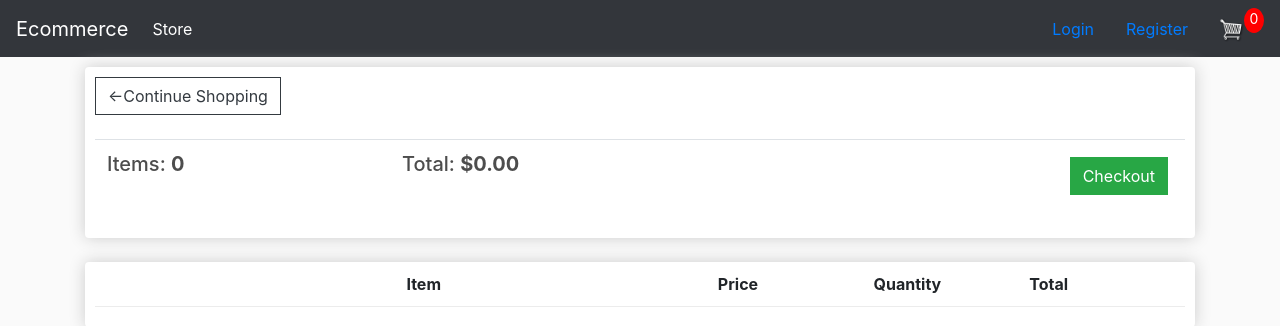
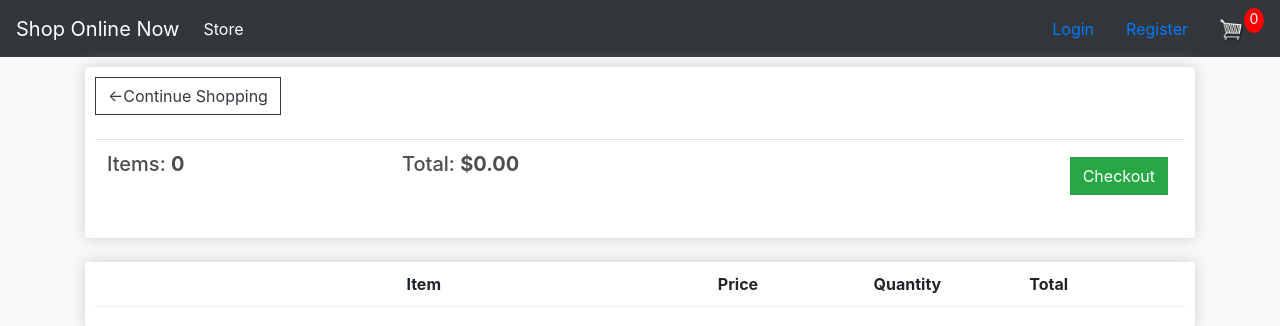
Before and after one commit to shoaibmalek21/Shop-Online-Now-Django-App, a Django app: page /cart/ in a window 1280 px wide. Shown: the top 326 px of the page. Run offline with Django 3.2, Linux system fonts and the light colour scheme; lists and menus that the app fills with data are empty; some libraries are stand-ins or nearby versions.

Commit message:
Update main.html

```diff
--- a/store/templates/store/main.html
+++ b/store/templates/store/main.html
@@ -2,7 +2,7 @@
 {% load static %}
 <html>
 <head>
-	<title>Ecommerce</title>
+	<title>Shop Online Now</title>
 	<link rel="stylesheet" href="https://maxcdn.bootstrapcdn.com/bootstrap/4.0.0/css/bootstrap.min.css" integrity="sha384-Gn5384xqQ1aoWXA+058RXPxPg6fy4IWvTNh0E263XmFcJlSAwiGgFAW/dAiS6JXm" crossorigin="anonymous">
 
 	<link rel='stylesheet' type='text/css' href="{% static 'css/main.css' %}">
@@ -53,7 +53,7 @@
 </head>
 <body>
 	<nav class="navbar navbar-expand-lg navbar-dark bg-dark">
-	  <a class="navbar-brand" href="{% url 'store' %}">Ecommerce</a>
+	  <a class="navbar-brand" href="{% url 'store' %}">Shop Online Now</a>
 	  <button class="navbar-toggler" type="button" data-toggle="collapse" data-target="#navbarSupportedContent" aria-controls="navbarSupportedContent" aria-expanded="false" aria-label="Toggle navigation">
 	    <span class="navbar-toggler-icon"></span>
 	  </button>
```
